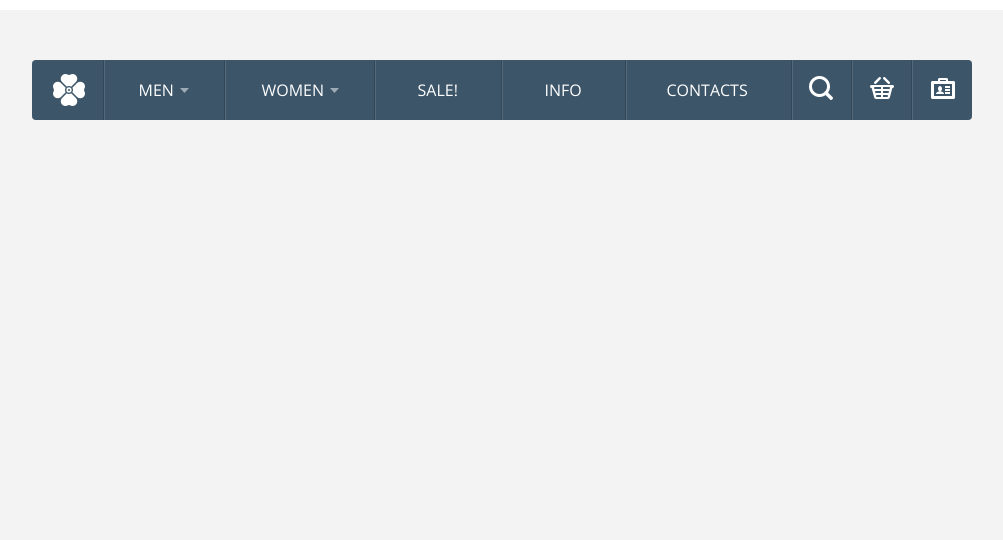
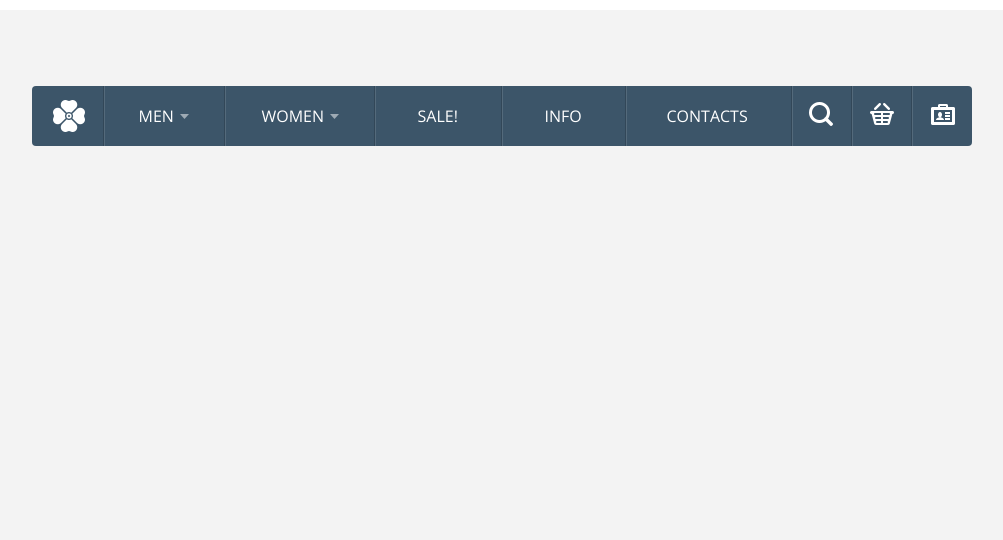
Before and after one commit to gauterteam/project-luckystore, a Vue app: page / in a window 1280 px wide. Shown: the part 260-800 px from the top of the page, without its empty margins (138-1141 px from the left). Built offline with nearby package versions, Linux system fonts and the light colour scheme.

Commit message:
update-gauter-0-16-17-10-21

```diff
--- a/src/components/Navbar.vue
+++ b/src/components/Navbar.vue
@@ -66,6 +66,8 @@ export default {
   background: #3c5569;
   border-radius: 4px;
   height: 60px;
+
+
 
   .logo {
     position: relative;
--- a/src/views/Home.vue
+++ b/src/views/Home.vue
@@ -48,10 +48,21 @@ main {
   background: #f3f3f3;
   display: flex;
   justify-content: center;
+  width: 100%;
 
 
   .container {
     width: 940px;
+    padding: 26px;
+    box-sizing: content-box;
+
+    // @media (max-width: 992px) {
+    //   transform: scale(0.76);
+    // }
+
+    // @media (max-width: 768px) {
+    //   transform: scale(0.56);
+    // }
   }
 }
 
```
